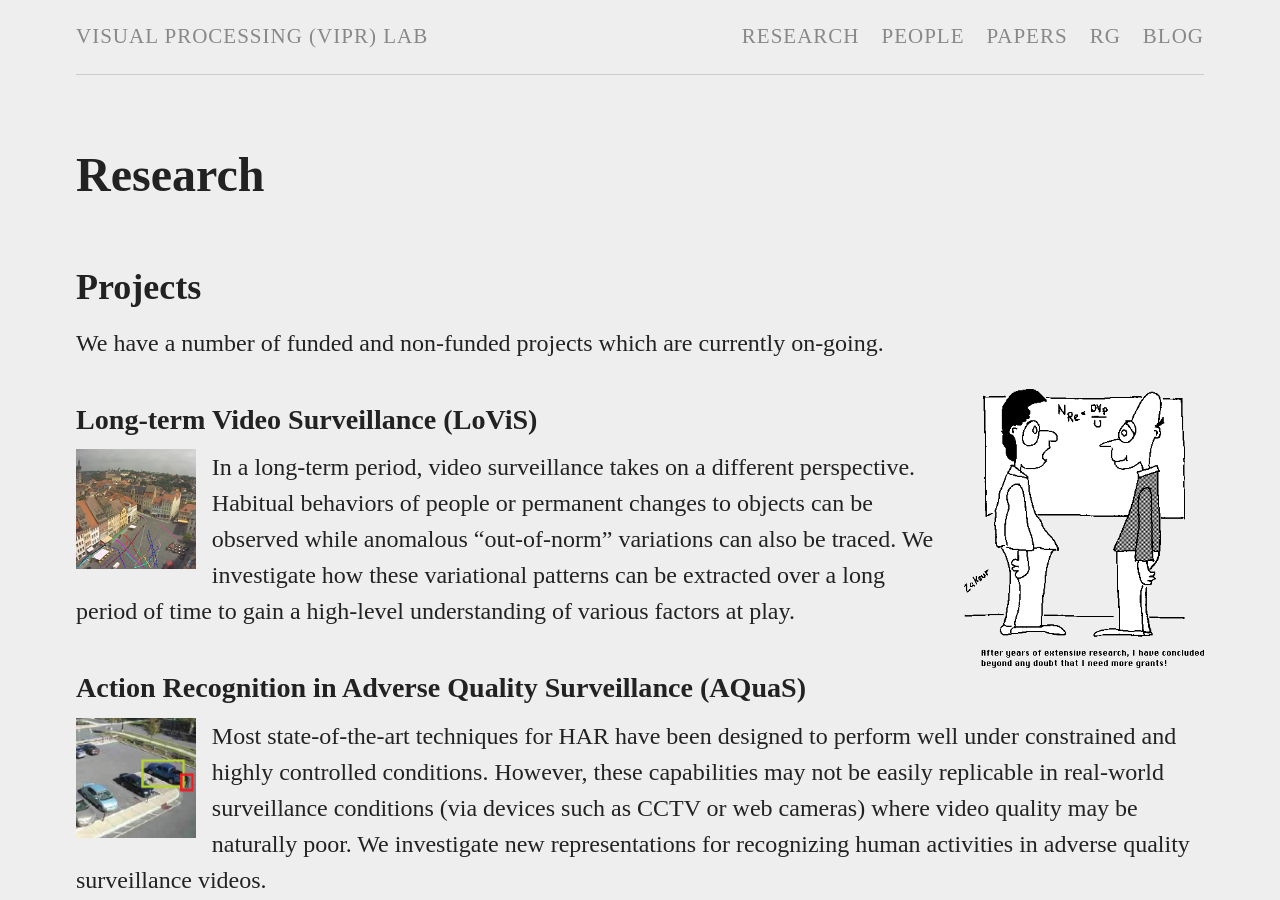
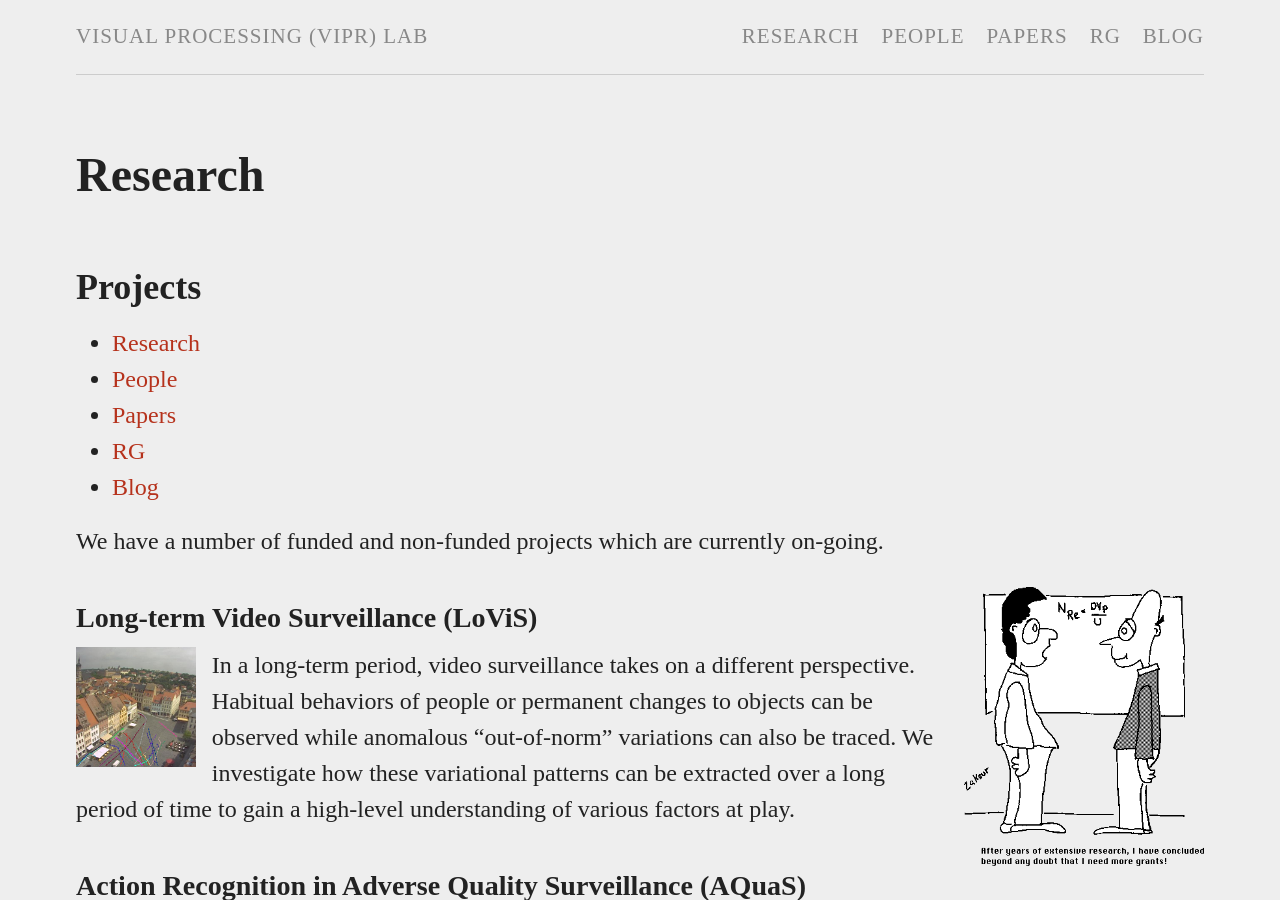
Before and after one commit to viprlab/viprlab.github.io, a Jekyll site: the page built from research.md, in a window 1280 px wide and 900 px high. Built offline with Jekyll 4.4.1, drawn with Linux system fonts in a browser that asks for light colours.

Commit message:
create new nav for researchs

```diff
--- /dev/null
+++ b/_includes/nav-research.html
@@ -0,0 +1,15 @@
+<ul class="menu">
+    {% for menu_item in site.data.menu %}
+    {% if menu_item.subcategories != null %}
+    <li><a href="{{ menu_item.href | prepend: site.baseurl }}" class="page-link">{{ menu_item.title }}</a>
+    <ul class="sub-menu">
+    {% for subcategory in menu_item.subcategories %}
+    <li><a href="{{ subcategory.subhref | prepend: site.baseurl }}">{{ subcategory.subtitle }}</a></li>
+    {% endfor %}
+    </ul>
+    {% else %}
+     <li><a href="{{ menu_item.href | prepend: site.baseurl }}" class="page-link">{{ menu_item.title }}</a>
+    {% endif %}
+    </li>
+    {% endfor %}
+</ul>
--- a/research.md
+++ b/research.md
@@ -5,6 +5,7 @@ permalink: /research/
 ---
 
 ## Projects
+{% include nav-research.html  %}
 
 We have a number of funded and non-funded projects which are currently on-going.
 {% include image.html align="right" url="/images/grantcomic.gif" max_width="240px" %}
```
Also changed, not shown: _data/menu-research.yml (added, +20 -0 lines).
